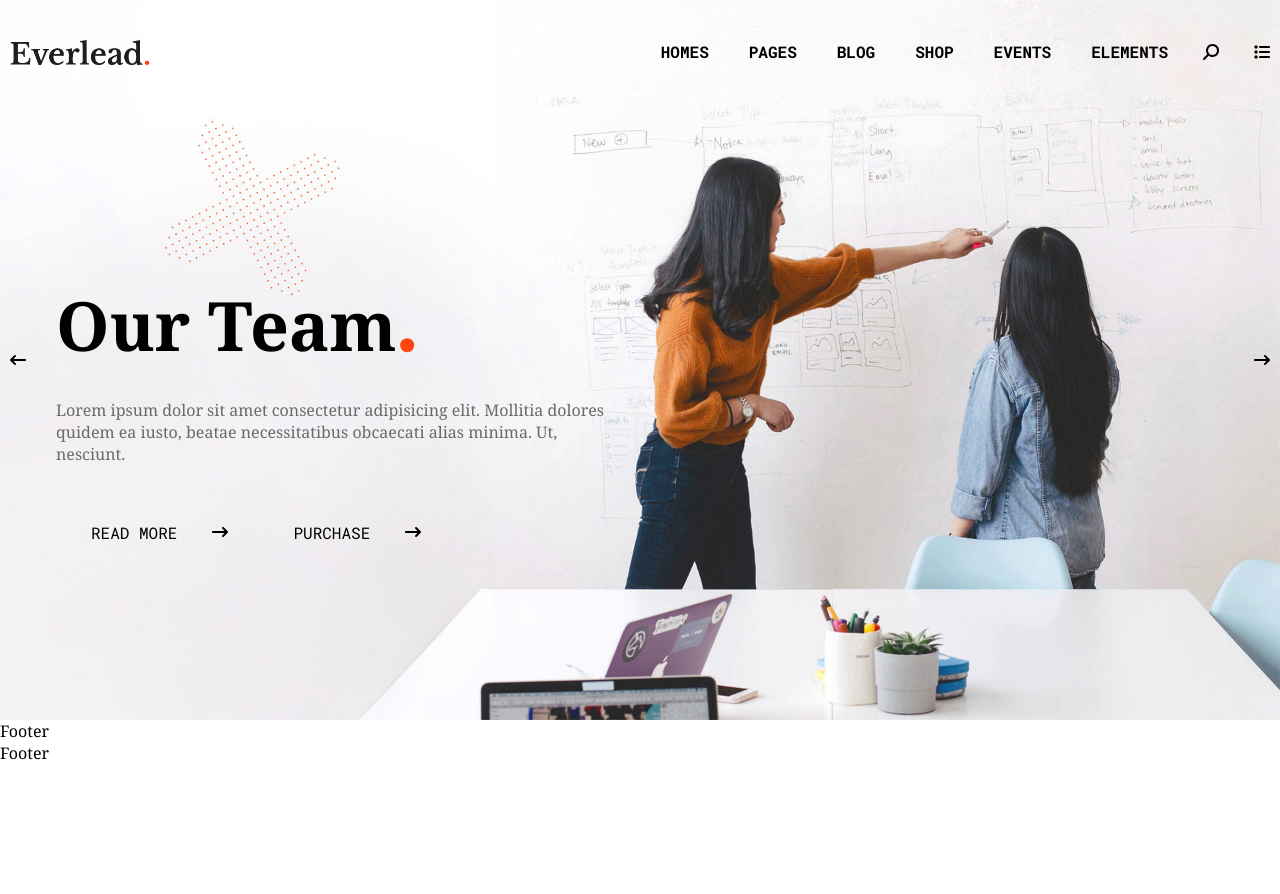
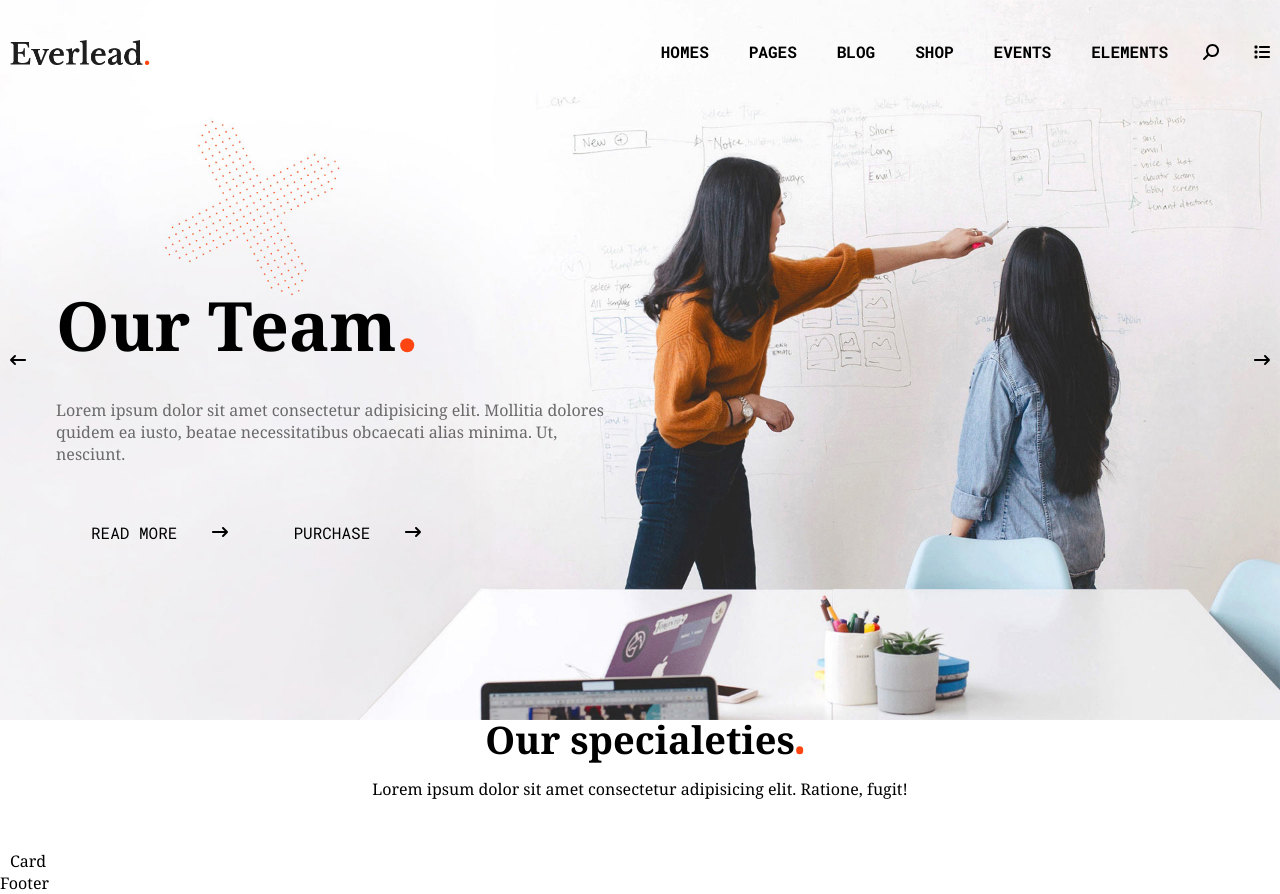
Before and after one commit to AnatoliyZakhryapin/proj-html-vuejs, a Vue app: page / in a window 1280 px wide. Before the commit the page ends 800 px from the top, so only its background shows below. Built offline with nearby package versions, Linux system fonts and the light colour scheme.

Commit message:
ADD SectionOurSpecialeties

```diff
--- a/src/components/SectionOurSpecialeties.vue
+++ b/src/components/SectionOurSpecialeties.vue
@@ -10,10 +10,56 @@ export default {
 </script>
 
 <template>
-    <div>
-        Footer
-    </div>
+    <section class="OurSpecialeties">
+        <div class="container-xxl">
+            <div class="container-lg">
+                <div class="row">
+                    <div class="col">
+                        <div class="section-description">
+                            <h2 class="title">Our specialeties<span class="dot"></span></h2>
+                            <div class="text">Lorem ipsum dolor sit amet consectetur adipisicing elit. Ratione, fugit!</div>
+                        </div>
+                    </div>
+                </div>
+                <div class="row">
+                    <div class="col">
+                        Card
+                    </div>
+                </div>
+            </div>
+        </div>
+    </section>
 </template>
 
-<style scoped>
+<style lang="scss" scoped>
+    @use './style/partial/varibils' as*;
+    @use './style/partial/mixins' as*;
+
+    .row:has(> .col .section-description) {
+        justify-content: center;
+        text-align: center;
+        margin-bottom: 50px;
+        .title {
+        font-size: $f-st-2;
+        line-height:  $f-st-2;
+        margin-bottom: 20px;
+        position: relative;
+        display: inline-block;
+        .dot {
+            height: 20%;
+            aspect-ratio: 1;
+            display: inline-block;
+            background-color: #FF4612;
+            border-radius: 999px;
+            position: absolute;
+            bottom: 0%;
+            right: -4%;
+            transform: translate(-50%, -50%);
+        }
+    }
+    }
+
+
+
+
 </style>
```
